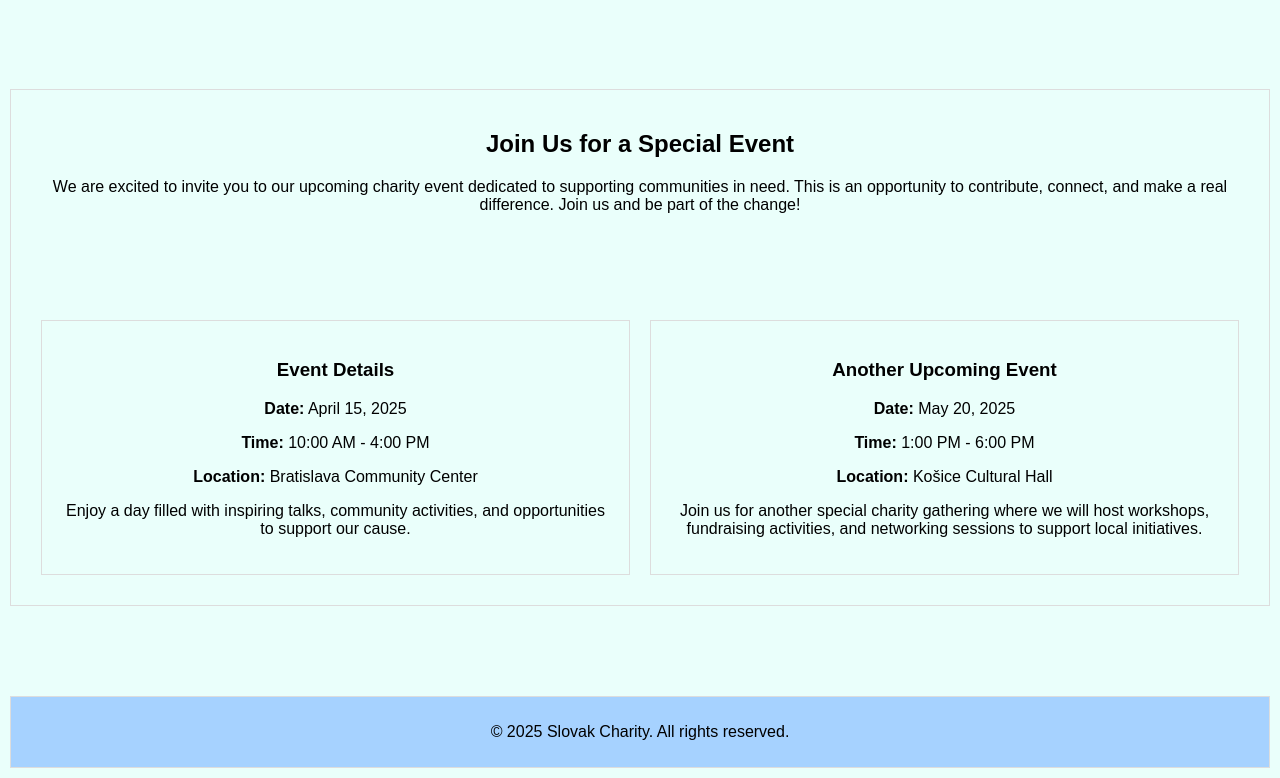
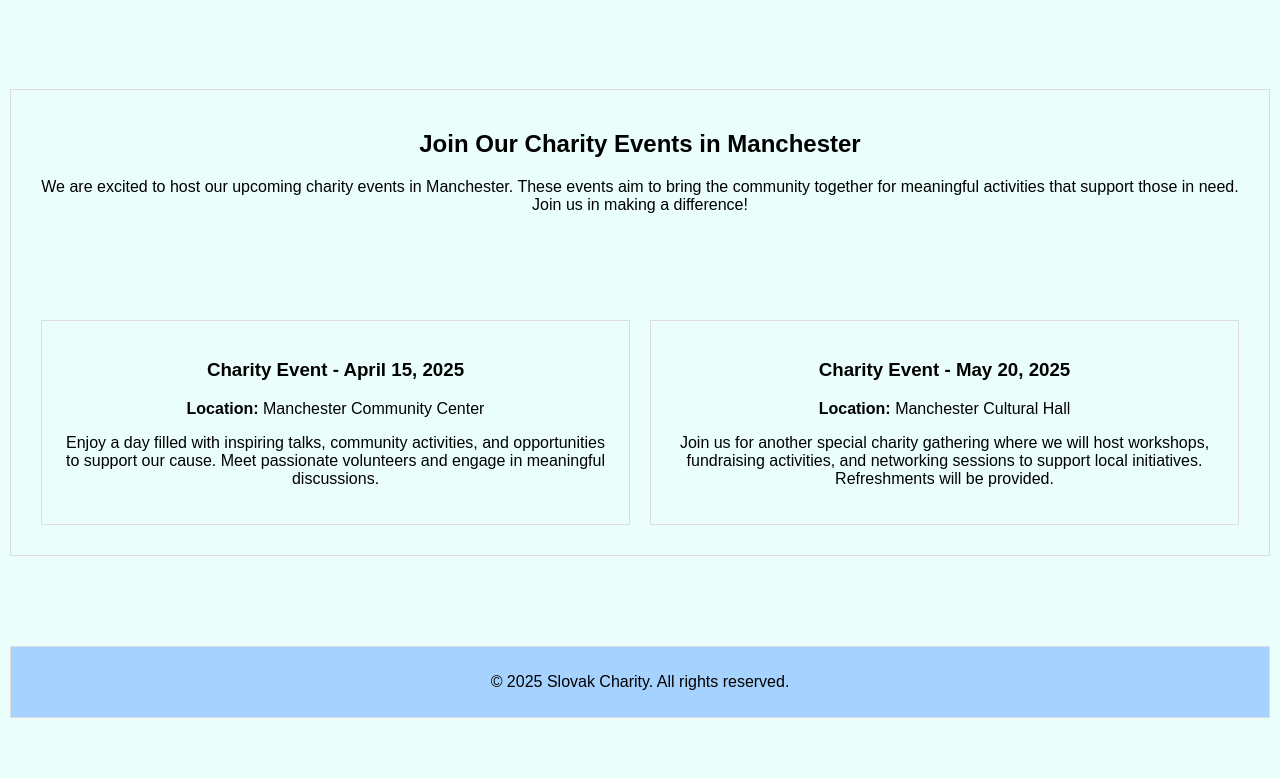
Before and after one commit to Marco-Chin1/Website-testing, a plain HTML site: page Event.html in a window 1280 px wide. Shown: the part 213-991 px from the top of the page. After the commit the page ends 941 px from the top, so only its background shows below. Drawn offline with Linux system fonts and the light colour scheme.

Commit message:
Update Event.html

```diff
--- a/Event.html
+++ b/Event.html
@@ -1,10 +1,9 @@
-
 <!DOCTYPE html>
 <html lang="en">
 <head>
     <meta charset="UTF-8">
     <meta name="viewport" content="width=device-width, initial-scale=1.0">
-    <title>Slovak Charity - Event</title>
+    <title>Charity Event</title>
     <link rel="stylesheet" href="Style.css"> <!-- link to CSS -->
 </head>
 <body>
@@ -14,28 +13,24 @@
 
     <!-- Header Section -->
     <header>
-        <h1>Upcoming Charity Event</h1> <!-- Main title of the event page -->
+        <h1>Upcoming Charity Events</h1>
     </header>
 
     <!-- Main Content Area -->
     <main>
-        <h2>Join Us for a Special Event</h2>
-        <p>We are excited to invite you to our upcoming charity event dedicated to supporting communities in need. This is an opportunity to contribute, connect, and make a real difference. Join us and be part of the change!</p>
+        <h2>Join Our Charity Events in Manchester</h2>
+        <p>We are excited to host our upcoming charity events in Manchester. These events aim to bring the community together for meaningful activities that support those in need. Join us in making a difference!</p>
 
         <div class="sections">
-            <section class="section">
-                <h3>Event Details</h3>
-                <p><strong>Date:</strong> April 15, 2025</p>
-                <p><strong>Time:</strong> 10:00 AM - 4:00 PM</p>
-                <p><strong>Location:</strong> Bratislava Community Center</p>
-                <p>Enjoy a day filled with inspiring talks, community activities, and opportunities to support our cause.</p>
+            <section class="section" onclick="location.href='Event1.html'" style="cursor: pointer;">
+                <h3>Charity Event - April 15, 2025</h3>
+                <p><strong>Location:</strong> Manchester Community Center</p>
+                <p>Enjoy a day filled with inspiring talks, community activities, and opportunities to support our cause. Meet passionate volunteers and engage in meaningful discussions.</p>
             </section>
-            <section class="section">
-                <h3>Another Upcoming Event</h3>
-                <p><strong>Date:</strong> May 20, 2025</p>
-                <p><strong>Time:</strong> 1:00 PM - 6:00 PM</p>
-                <p><strong>Location:</strong> Košice Cultural Hall</p>
-                <p>Join us for another special charity gathering where we will host workshops, fundraising activities, and networking sessions to support local initiatives.</p>
+            <section class="section" onclick="location.href='Event2.html'" style="cursor: pointer;">
+                <h3>Charity Event - May 20, 2025</h3>
+                <p><strong>Location:</strong> Manchester Cultural Hall</p>
+                <p>Join us for another special charity gathering where we will host workshops, fundraising activities, and networking sessions to support local initiatives. Refreshments will be provided.</p>
             </section>
         </div>
     </main>
@@ -50,7 +45,7 @@
         fetch('Navbar.html')
             .then(response => response.text())
             .then(data => document.getElementById('Navbar').innerHTML = data)
-            .catch(error => console.error('Link to navbar:', error)); // error fix
+            .catch(error => console.error('Link to navbar:', error));
     </script>
 
 </body>
```
